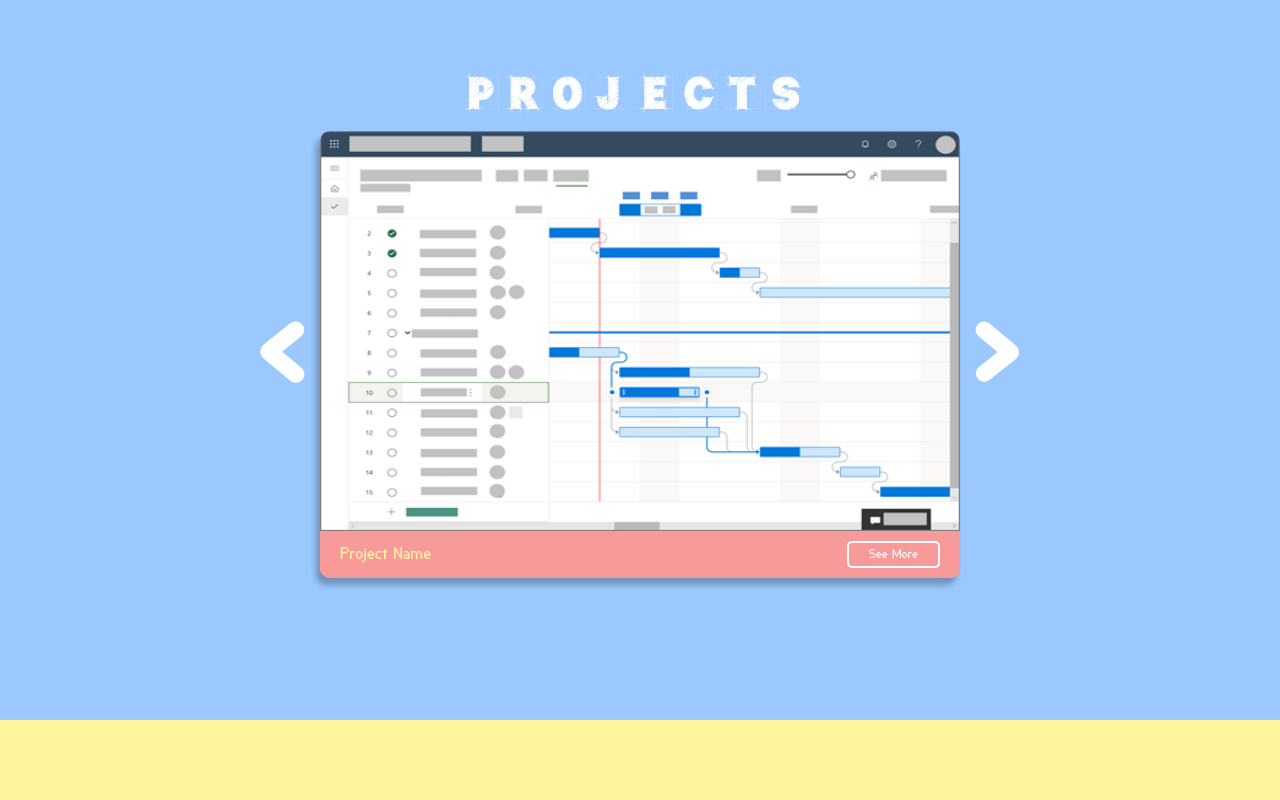
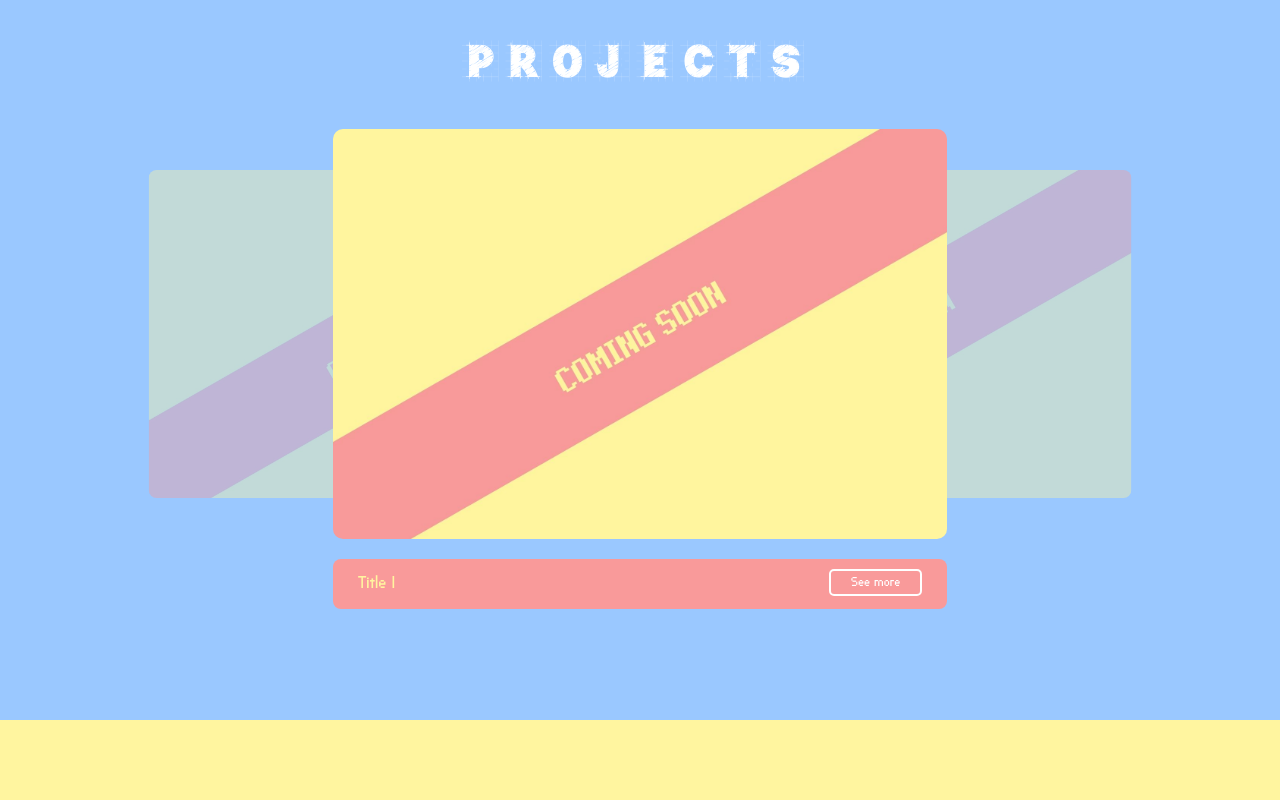
Before and after one commit to nicolaslohan/nicolasbundle, a plain HTML site: page index.html in a window 1280 px wide. Shown: the part 880-1680 px from the top of the page. Drawn offline with Linux system fonts and the light colour scheme.

Commit message:
finishing v1

```diff
--- a/animation.js
+++ b/animation.js
@@ -47,5 +47,3 @@ const fadeObserver = new IntersectionObserver(function (entries, onScreen) {
 hidden.forEach(element => {
     fadeObserver.observe(element)
 })
-
-console.log(hidden)
--- a/index.html
+++ b/index.html
@@ -397,46 +397,40 @@
 
     </section>
     <section id="projects" style="background-color: #9AC8FF;">
-        <div class="content">
-            <div class="container column">
-                <div class="typewriter-yellow">
-                    <h1 id="title">Projects</h1>
-                </div>
-                <div id="carousel" class="carousel-container">
-                    <div id="arrow" onclick="animation(this)"><svg class="item" xmlns="http://www.w3.org/2000/svg"
-                            width="59" height="84" viewBox="0 0 59 84" fill="none">
-                            <line x1="10.5" y1="-10.5" x2="52.2506" y2="-10.5"
-                                transform="matrix(-0.780869 0.624695 -0.631972 -0.774991 49 0)" stroke="white"
-                                stroke-width="21" stroke-linecap="round" />
-                            <line x1="10.5" y1="-10.5" x2="53.4333" y2="-10.5"
-                                transform="matrix(0.766423 0.642336 -0.64954 0.760328 3.05176e-05 42.9333)"
-                                stroke="white" stroke-width="21" stroke-linecap="round" stroke-linejoin="round" />
-                        </svg>
-                    </div>
-                    <div class="container">
-                        <div class="carousel">
-                            <div class="carousel img">
-                                <img src="assets/project.png" alt="">
-                                <div class="carousel-label">
-                                    <span>Project Name </span>
-                                    <button onclick="animation(this)" class="btn button-animation see-more">See
-                                        More</button>
-                                </div>
-                            </div>
-                        </div>
-
-                        <div id="arrow" onclick="animation(this)">
-                            <svg class="item" xmlns="http://www.w3.org/2000/svg" width="60" height="85"
-                                viewBox="0 0 60 85" fill="none">
-                                <line x1="10.5" y1="-10.5" x2="52.2505" y2="-10.5"
-                                    transform="matrix(0.781922 -0.623376 0.630664 0.776056 10 83.9998)" stroke="white"
-                                    stroke-width="21" stroke-linecap="round" />
-                                <line x1="10.5" y1="-10.5" x2="53.4332" y2="-10.5"
-                                    transform="matrix(-0.765338 -0.643628 0.650822 -0.75923 59.0725 41.1492)"
-                                    stroke="white" stroke-width="21" stroke-linecap="round" stroke-linejoin="round" />
-                            </svg>
-                        </div>
-                    </div>
+        <div class="typewriter-yellow">
+            <h1 id="title"> Projects </h1>
+        </div>
+        <div class="card-container">
+            <input type="radio" name="slider" id="item-1" checked>
+            <input type="radio" name="slider" id="item-2">
+            <input type="radio" name="slider" id="item-3">
+            <div class="cards">
+                <label class="card" for="item-1" id="card-1">
+                    <img src="assets/COMING SOON.jpg" alt="card">
+                </label>
+                <label class="card" for="item-2" id="card-2">
+                    <img src="assets/COMING SOON.jpg"
+                        alt="card">
+                </label>
+                <label class="card" for="item-3" id="card-3">
+                    <img src="assets/COMING SOON.jpg"
+                        alt="card">
+                </label>
+            </div>
+            <div class="player">
+                <div class="info-area" id="test">
+                    <label class="card-info" id="card-info-1">
+                        <div class="title">Title 1</div>
+                        <button class="btn button-animation"> See more</button>
+                    </label>
+                    <label class="card-info" id="card-info-2">
+                        <div class="title">Title 2</div>
+                        <button class="btn button-animation"> See more</button>
+                    </label>
+                    <label class="card-info" id="card-info-3">
+                        <div class="title">Title 3</div>
+                        <button class="btn button-animation"> See more</button>
+                    </label>
                 </div>
             </div>
         </div>
@@ -533,7 +527,7 @@
                         <path
                             d="M10.9,2.1c-4.6,0.5-8.3,4.2-8.8,8.7c-0.5,4.7,2.2,8.9,6.3,10.5C8.7,21.4,9,21.2,9,20.8v-1.6c0,0-0.4,0.1-0.9,0.1 c-1.4,0-2-1.2-2.1-1.9c-0.1-0.4-0.3-0.7-0.6-1C5.1,16.3,5,16.3,5,16.2C5,16,5.3,16,5.4,16c0.6,0,1.1,0.7,1.3,1c0.5,0.8,1.1,1,1.4,1 c0.4,0,0.7-0.1,0.9-0.2c0.1-0.7,0.4-1.4,1-1.8c-2.3-0.5-4-1.8-4-4c0-1.1,0.5-2.2,1.2-3C7.1,8.8,7,8.3,7,7.6C7,7.2,7,6.6,7.3,6 c0,0,1.4,0,2.8,1.3C10.6,7.1,11.3,7,12,7s1.4,0.1,2,0.3C15.3,6,16.8,6,16.8,6C17,6.6,17,7.2,17,7.6c0,0.8-0.1,1.2-0.2,1.4 c0.7,0.8,1.2,1.8,1.2,3c0,2.2-1.7,3.5-4,4c0.6,0.5,1,1.4,1,2.3v2.6c0,0.3,0.3,0.6,0.7,0.5c3.7-1.5,6.3-5.1,6.3-9.3 C22,6.1,16.9,1.4,10.9,2.1z" />
                     </svg></a>
-                <a class="social" onclick="animation(this)"><svg xmlns="http://www.w3.org/2000/svg" fill="#000000"
+                <a class="social" onclick="animation(this)" href="https://linkedin.com/in/cwpernico"><svg xmlns="http://www.w3.org/2000/svg" fill="#000000"
                         viewBox="0 0 30 30" width="48px" height="48px" style="fill: #fff59f; cursor: pointer;">
                         <path
                             d="M15,3C8.373,3,3,8.373,3,15c0,6.627,5.373,12,12,12s12-5.373,12-12C27,8.373,21.627,3,15,3z M10.496,8.403 c0.842,0,1.403,0.561,1.403,1.309c0,0.748-0.561,1.309-1.496,1.309C9.561,11.022,9,10.46,9,9.712C9,8.964,9.561,8.403,10.496,8.403z M12,20H9v-8h3V20z M22,20h-2.824v-4.372c0-1.209-0.753-1.488-1.035-1.488s-1.224,0.186-1.224,1.488c0,0.186,0,4.372,0,4.372H14v-8 h2.918v1.116C17.294,12.465,18.047,12,19.459,12C20.871,12,22,13.116,22,15.628V20z" />
--- a/style.css
+++ b/style.css
@@ -141,6 +141,10 @@ section {
     min-height: 100%;
 }
 
+.card-content {
+    flex-direction: column;
+}
+
 .container {
     display: inline-flex;
     max-height: 80%;
@@ -233,48 +237,130 @@ section {
     font-size: large;
 }
 
-.carousel-container{
-    position: relative;
-    width: fit-content;
+input[type=radio] {
+    display: none;
 }
 
-.carousel-container svg{
-    min-width: 6vh;
+.card {
+    position: absolute;
+    width: 60%;
+    height: 100%;
+    left: 0;
+    right: 0;
+    margin: auto;
+    transition: transform .4s ease;
+    cursor: pointer;
 }
 
-.carousel {
+.card-container {
+    width: 100%;
+    max-width: 80vw;
+    max-height: 60vh;
+    height: 100%;
+    transform-style: preserve-3d;
     display: flex;
-    width: fit-content;
-    position: relative;
-    border-radius: 10px;
-    background-color: #F99A9A;
-    -webkit-box-shadow: -4px 7px 6px 0px rgb(0 0 0 / 15%);
-    box-shadow: -4px 7px 6px 0px rgb(0 0 0 / 15%);
+    justify-content: center;
     flex-direction: column;
-    justify-content: space-between;
+    align-items: center;
 }
 
-.carousel img {
-    border-top-left-radius: 10px;
-    border-top-right-radius: 10px;
-    width: 50vw;
-    height: 50vh;
+.cards {
+    position: relative;
+    width: 100%;
+    height: 100%;
+    margin-bottom: 20px;
 }
 
-.carousel-label {
-    background-color: #F99A9A;
-    padding: 10px 20px;
-    color: #FFF59F;
-    height: 20%;
+img {
     width: 100%;
-    justify-content: space-between;
-    align-items: center;
-    display: inline-flex;
-    border-bottom-left-radius: 10px;
-    border-bottom-right-radius: 10px;
+    height: 100%;
+    border-radius: 10px;
+    transition: transform .2s;
+    object-fit: cover;
 }
 
+#item-1:checked~.cards #card-3,
+#item-2:checked~.cards #card-1,
+#item-3:checked~.cards #card-2 {
+    transform: translatex(-40%) scale(.8);
+    opacity: .4;
+    z-index: 0;
+}
 
+#item-1:checked~.cards #card-2,
+#item-2:checked~.cards #card-3,
+#item-3:checked~.cards #card-1 {
+    transform: translatex(40%) scale(.8);
+    opacity: .4;
+    z-index: 0;
+}
+
+#item-1:checked~.cards #card-1,
+#item-2:checked~.cards #card-2,
+#item-3:checked~.cards #card-3 {
+    transform: translatex(0) scale(1);
+    opacity: 1;
+    z-index: 1;
+
+}
+
+#item-1:checked~.cards #card-1,
+#item-2:checked~.cards #card-2,
+#item-3:checked~.cards #card-3 img {
+    box-shadow: 0px 0px 5px 0px rgba(81, 81, 81, 0);
+}
+
+.player {
+    background-color: #F99A9A;
+    color: #FFF;
+    border-radius: 8px;
+    min-width: 48vw;
+    max-height: 50px;
+    padding: 10px;
+    overflow: hidden;
+}
+
+.card-info {
+    width: calc(100% - 30px);
+    display: inline-flex;
+    align-items: center;
+    justify-content: space-between;
+    padding-bottom: 40px;
+}
+
+.card-info .title {
+    color: #FFF59F;
+    font-weight: lighter;
+    font-size: 16px;
+}
+
+.info-area {
+    display: flex;
+    flex-direction: column;
+    align-items: center;
+    width: 100%;
+    left: 30px;
+    transition: transform .4s ease-in;
+}
+
+#item-2:checked~.player #test {
+    transform: translateY(0);
+}
+
+#item-2:checked~.player #test {
+    transform: translateY(-65px);
+}
+
+#item-3:checked~.player #test {
+    transform: translateY(-130px);
+}
+
+#projects {
+    display: flex;
+    flex-direction: column;
+    align-items: center;
+    justify-content: center;
+}
 
 .tools {
     display: block;
@@ -359,15 +445,16 @@ section {
     padding: 0 20px;
 }
 
-.loadin{
+.loadin {
     opacity: 0;
     animation: fadeout-page 1.2s ease;
 }
 
-.loaded{
+.loaded {
     opacity: 1;
     animation: fadein-page 1.2s ease;
 }
+
 #asset {
     margin: 0 auto;
     display: block;
@@ -381,9 +468,12 @@ section {
 }
 
 #title {
+    font-family: 'typo_draft_demoregular';
+    font-weight: lighter;
     width: fit-content;
     font-size: xxx-large;
     color: white;
+    margin-bottom: 30px;
 }
 
 #item {
@@ -401,22 +491,6 @@ section {
 
 #type {
     color: black;
-}
-
-#carousel {
-    display: flex;
-    flex-direction: row;
-    justify-content: center;
-    align-items: center;
-}
-
-#carousel svg {
-    width: 40px;
-}
-
-#arrow svg {
-    cursor: pointer;
-
 }
 
 
@@ -499,50 +573,57 @@ section {
     border-radius: 5px;
 }
 
-@keyframes fade-text{
-    0%{
+@keyframes fade-text {
+    0% {
         opacity: 0;
     }
-    100%{
+
+    100% {
         opacity: 1;
     }
 }
 
-@keyframes fadein-page{
-    0%{
+@keyframes fadein-page {
+    0% {
         opacity: 0;
     }
-    100%{
+
+    100% {
         opacity: 1;
     }
 }
 
-@keyframes fadeout-page{
-    0%{
+@keyframes fadeout-page {
+    0% {
         opacity: 1;
     }
-    50%{
+
+    50% {
         opacity: 0.3;
     }
-    100%{
+
+    100% {
         opacity: 0;
     }
 }
 
 @keyframes fade-bg {
-    0%{
+    0% {
         background-color: #9AC8FF;
     }
-    100%{
+
+    100% {
         background-color: #F99A9A;
     }
 }
 
 @keyframes carousel-fade {
-    from{
+    from {
         transform: translateX(0);
         opacity: 1;
-    }to{
+    }
+
+    to {
         transform: translateX(-150px);
         opacity: 0;
     }
@@ -558,6 +639,10 @@ section {
     50% {
         transform: translatey(-20px)
     }
+}
+
+img:hover {
+    transform: scale(1.1);
 }
 
 .typewriter {
```
Also changed, not shown: assets/COMING SOON.jpg (added).
